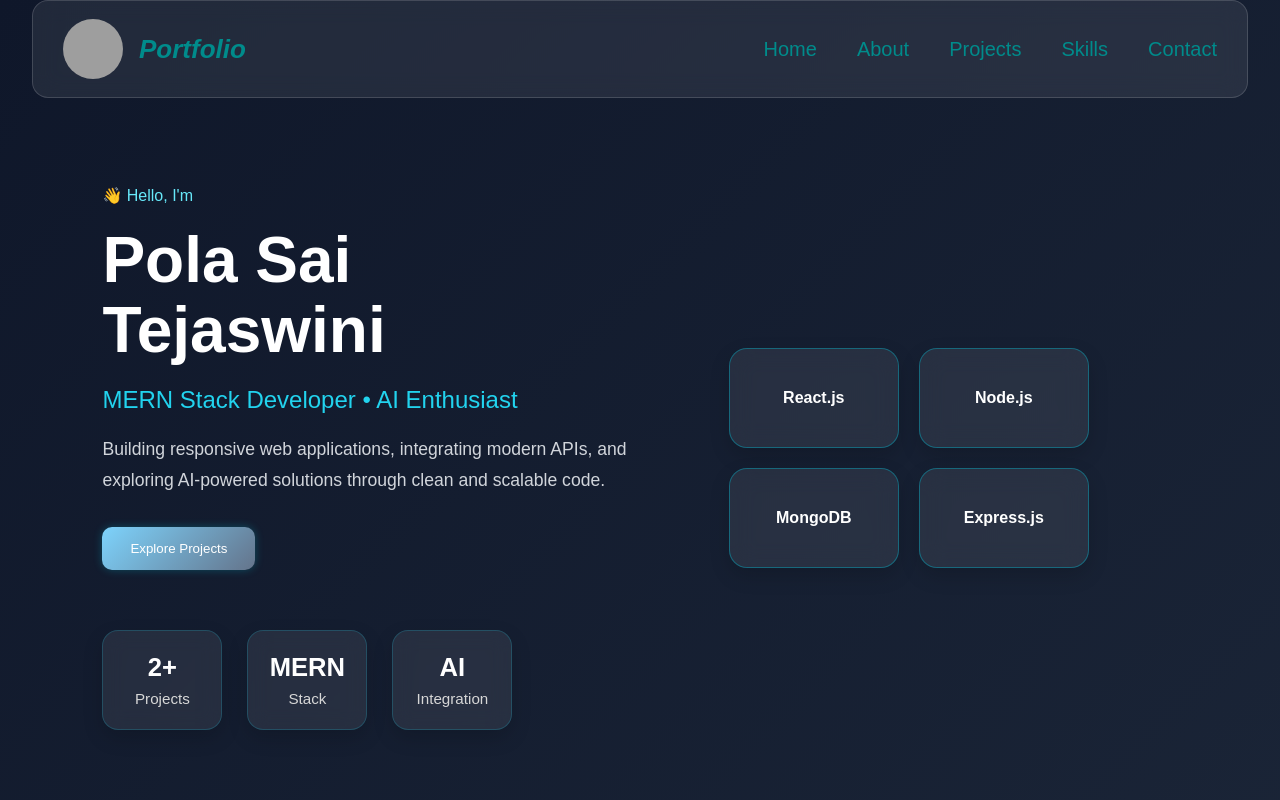
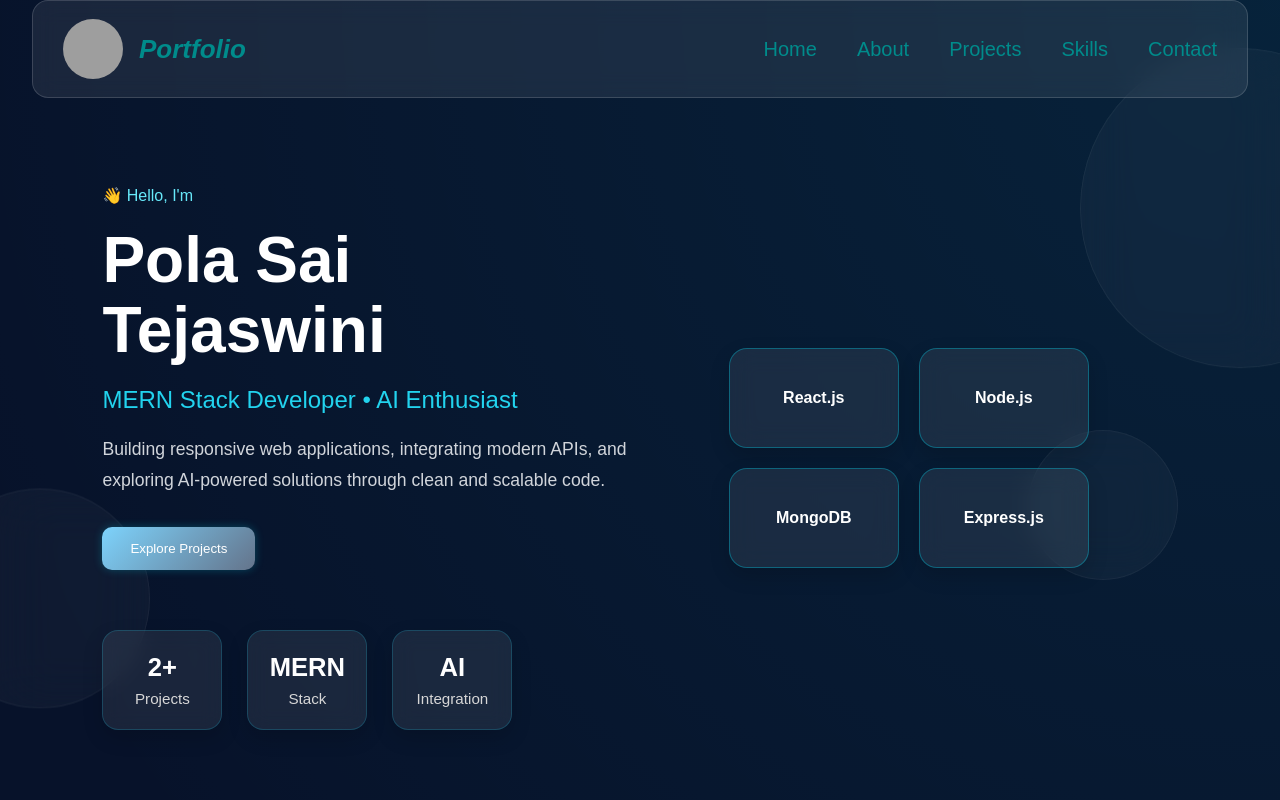
Before and after one commit to Sai-Tejaswini-02/My_Portfolio, a React (Vite) app in the folder my-ui/: page / in a window 1280 px wide. Shown: the top 800 px of the page. Built offline with nearby package versions, Linux system fonts and the light colour scheme; grey boxes are pictures that could not be loaded.

Commit message:
my portfolio

```diff
--- a/my-ui/src/App.css
+++ b/my-ui/src/App.css
@@ -13,14 +13,21 @@ body {
 }
 
 body {
-  background: linear-gradient(
-    135deg,
-    #0f172a,
-    #1e293b,
-    #334155
-  );
   color: white;
   overflow-x: hidden;
+
+  background:
+    radial-gradient(
+      circle at top right,
+      rgba(0, 229, 255, 0.08) 0%,
+      transparent 30%
+    ),
+    radial-gradient(
+      circle at bottom left,
+      rgba(0, 229, 255, 0.05) 0%,
+      transparent 35%
+    ),
+    #07122A;
 }
 
 img {
@@ -66,3 +73,73 @@ section {
     padding: 40px 4%;
   }
 }
+
+
+
+/* Background Bubbles */
+
+.bubble {
+  position: fixed;
+  border-radius: 50%;
+  pointer-events: none;
+  z-index: -1;
+
+  background: rgba(255, 255, 255, 0.035);
+
+  backdrop-filter: blur(25px);
+  -webkit-backdrop-filter: blur(25px);
+
+  border: 1px solid rgba(255, 255, 255, 0.05);
+    transition: all 0.4s ease;
+
+}
+
+.bubble1 {
+  width: 320px;
+  height: 320px;
+
+  top: 60px;
+  right: -120px;
+   animation: float 12s ease-in-out infinite;
+}
+
+.bubble2 {
+  width: 220px;
+  height: 220px;
+
+  bottom: 80px;
+  left: -70px;
+   animation: float 15s ease-in-out infinite;
+}
+
+.bubble3 {
+  width: 150px;
+  height: 150px;
+
+  top: 55%;
+  right: 8%;
+  animation: float 10s ease-in-out infinite;
+}
+
+@keyframes float {
+  0% {
+    transform: translateY(0px);
+  }
+
+  50% {
+    transform: translateY(-12px);
+  }
+
+  100% {
+    transform: translateY(0px);
+  }
+}
+
+.bubble:hover{
+    background: rgba(69, 199, 213, 0.08);
+  border: 1px solid rgba(0, 229, 255, 0.25);
+
+  box-shadow:
+    0 0 20px rgba(0, 229, 255, 0.15),
+    0 0 40px rgba(0, 229, 255, 0.08);
+}
```
